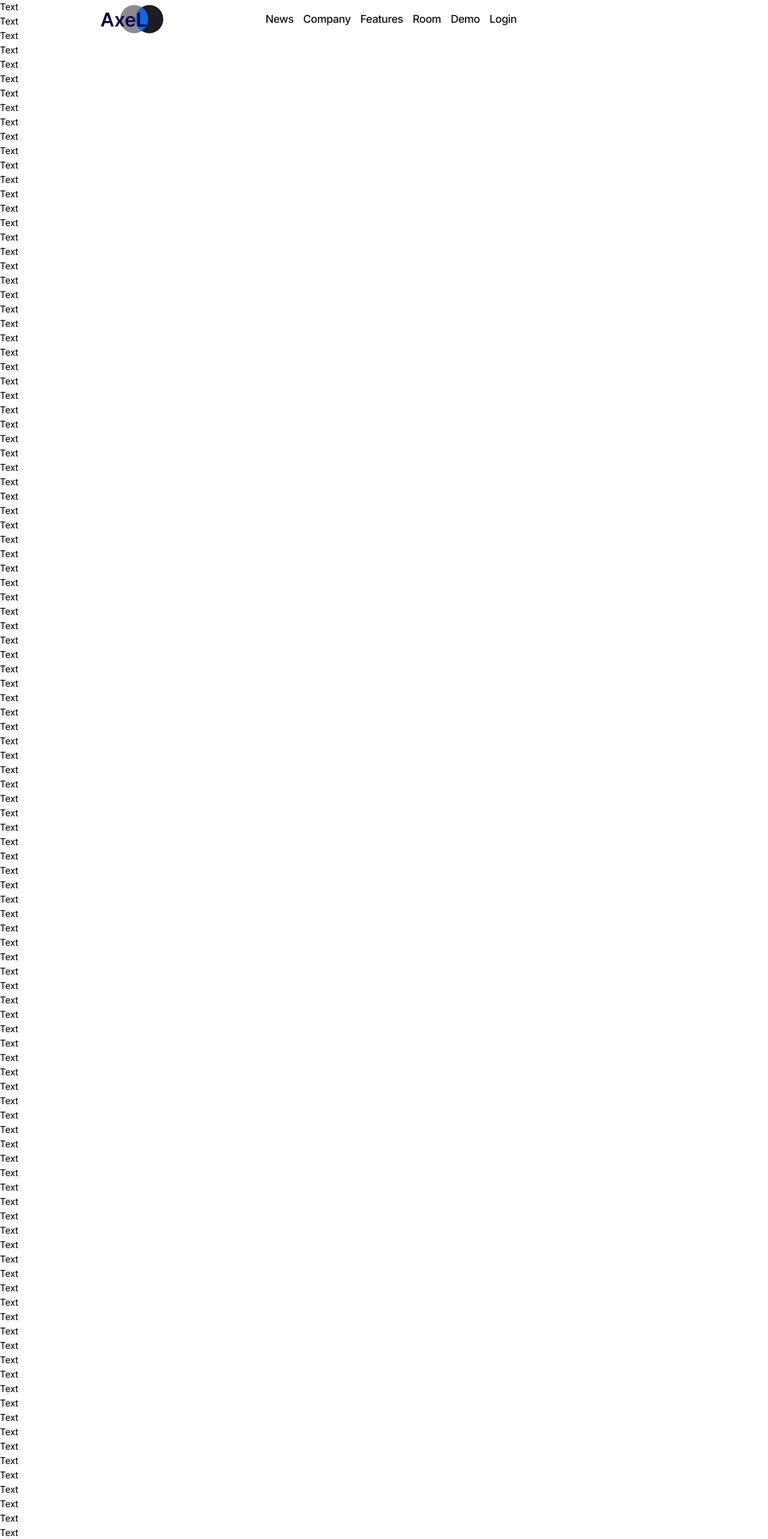
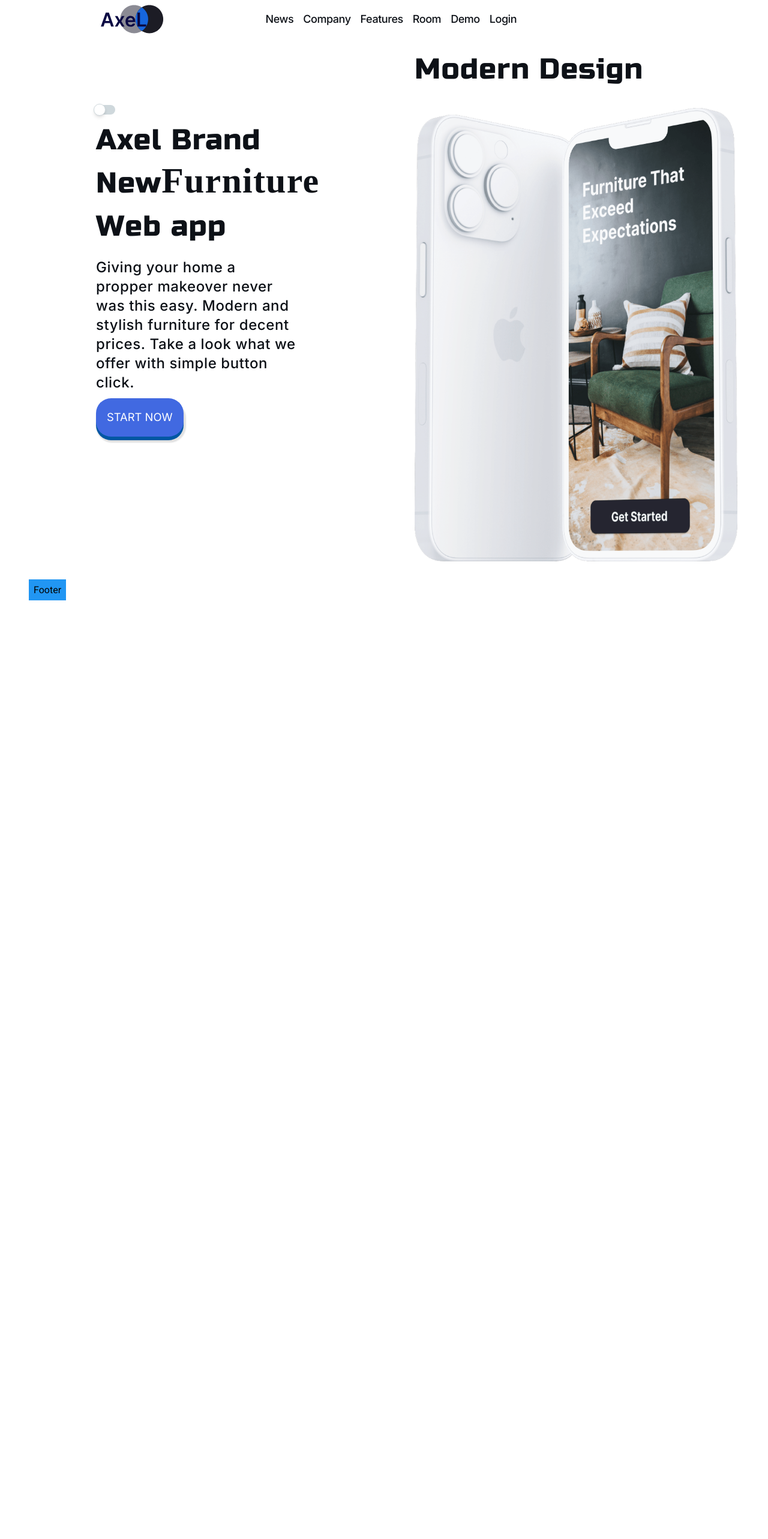
Before and after one commit to skshm-verma/Modern-Website, a React (Vite) app: page / in a window 1280 px wide. Shown: the top 2566 px of the page at 60% size. After the commit the page ends 1044 px from the top, so only its background shows below. Built offline with nearby package versions, Linux system fonts and the light colour scheme; a web font is replaced by a local one.

Commit message:
added a header section

```diff
--- a/src/App.jsx
+++ b/src/App.jsx
@@ -2,136 +2,13 @@
 import Navbar from './components/Navbar/Navbar'
 import './App.css'
 import Footer from './components/Footer/Footer'
+import Header from './components/Header/Header'
 
 function App() {
   return (
       <div>
         <Navbar/>
-        <p>Text</p>
-        <p>Text</p>
-        <p>Text</p>
-        <p>Text</p>
-        <p>Text</p>
-        <p>Text</p>
-        <p>Text</p>
-        <p>Text</p>
-        <p>Text</p>
-        <p>Text</p>
-        <p>Text</p>
-        <p>Text</p>
-        <p>Text</p>
-        <p>Text</p>
-        <p>Text</p>
-        <p>Text</p>
-        <p>Text</p>
-        <p>Text</p>
-        <p>Text</p>
-        <p>Text</p>
-        <p>Text</p>
-        <p>Text</p>
-        <p>Text</p>
-        <p>Text</p>
-        <p>Text</p>
-        <p>Text</p>
-        <p>Text</p>
-        <p>Text</p>
-        <p>Text</p>
-        <p>Text</p>
-        <p>Text</p>
-        <p>Text</p>
-        <p>Text</p>
-        <p>Text</p>
-        <p>Text</p>
-        <p>Text</p>
-        <p>Text</p>
-        <p>Text</p>
-        <p>Text</p>
-        <p>Text</p>
-        <p>Text</p>
-        <p>Text</p>
-        <p>Text</p>
-        <p>Text</p>
-        <p>Text</p>
-        <p>Text</p>
-        <p>Text</p>
-        <p>Text</p>
-        <p>Text</p>
-        <p>Text</p>
-        <p>Text</p>
-        <p>Text</p>
-        <p>Text</p>
-        <p>Text</p>
-        <p>Text</p>
-        <p>Text</p>
-        <p>Text</p>
-        <p>Text</p>
-        <p>Text</p>
-        <p>Text</p>
-        <p>Text</p>
-        <p>Text</p>
-        <p>Text</p>
-        <p>Text</p>
-        <p>Text</p>
-        <p>Text</p>
-        <p>Text</p>
-        <p>Text</p>
-        <p>Text</p>
-        <p>Text</p>
-        <p>Text</p>
-        <p>Text</p>
-        <p>Text</p>
-        <p>Text</p>
-        <p>Text</p>
-        <p>Text</p>
-        <p>Text</p>
-        <p>Text</p>
-        <p>Text</p>
-        <p>Text</p>
-        <p>Text</p>
-        <p>Text</p>
-        <p>Text</p>
-        <p>Text</p>
-        <p>Text</p>
-        <p>Text</p>
-        <p>Text</p>
-        <p>Text</p>
-        <p>Text</p>
-        <p>Text</p>
-        <p>Text</p>
-        <p>Text</p>
-        <p>Text</p>
-        <p>Text</p>
-        <p>Text</p>
-        <p>Text</p>
-        <p>Text</p>
-        <p>Text</p>
-        <p>Text</p>
-        <p>Text</p>
-        <p>Text</p>
-        <p>Text</p>
-        <p>Text</p>
-        <p>Text</p>
-        <p>Text</p>
-        <p>Text</p>
-        <p>Text</p>
-        <p>Text</p>
-        <p>Text</p>
-        <p>Text</p>
-        <p>Text</p>
-        <p>Text</p>
-        <p>Text</p>
-        <p>Text</p>
-        <p>Text</p>
-        <p>Text</p>
-        <p>Text</p>
-        <p>Text</p>
-        <p>Text</p>
-        <p>Text</p>
-        <p>Text</p>
-        <p>Text</p>
-        <p>Text</p>
-        <p>Text</p>
-        <p>Text</p>
+        <Header/>
         <Footer/>
       </div>
   )
--- /dev/null
+++ b/src/components/Header/Header.jsx
@@ -0,0 +1,43 @@
+import React from 'react'
+import { Switch } from "@material-tailwind/react";
+import headerImg from '../../assets/headerImage.png'
+
+const Header = () => {
+    return (
+        <div className='mx-auto pt-16'>
+            <div className='grid grid-cols-2 justify-items-center items-center'>
+                <div className='w-4/5 pl-24'>
+                    <Switch />
+                    <h1
+                        className='text-5xl font-russo font-medium no-underline align-middle tracking-wide normal-case leading-normal text-dark'>
+                        Axel Brand New
+                        <span className='text-6xl text-dark font-petitForma font-bold'>Furniture</span>
+                        {" "}Web app
+                    </h1>
+                    <div className='mt-4'>
+                        <p className='w-4/5 font-inter font-medium no-underline align-middle tracking-wide normal-case text-2xl text-dark'>
+                            Giving your home a propper makeover never was this easy. Modern
+                            and stylish furniture for decent prices. Take a look what we offer
+                            with simple button click.
+                        </p>
+                    </div>
+                    <div className='pb-20'>
+                        <button className='pushable mt-4'>
+                            <span className='front'>Start Now</span>
+                        </button>
+                    </div>
+                </div>
+                <div className='mt-4'>
+                    <div className='text-5xl pb-4 font-russo font-medium no-underline align-middle tracking-wide normal-case leading-normal text-dark'>
+                        Modern Design
+                    </div>
+                    <img
+                     className='h-[756px] w-full bg-no-repeat relative z-10 header rounded-xl'
+                     src={headerImg} alt="header-phone" />
+                </div>
+            </div>
+        </div>
+    )
+}
+
+export default Header
--- a/src/index.css
+++ b/src/index.css
@@ -6,3 +6,51 @@
 @tailwind base;
 @tailwind components;
 @tailwind utilities;
+
+@layer utilities {
+    .pushable{
+        background : hsl(208deg 100% 32%);
+        border-radius: 25px;
+        border: none;
+        position: relative;
+        color: #fff;
+        text-transform: uppercase;
+        font-family: "Inter";
+        padding: 0px;
+        box-shadow: 2px 2px 2px 2px rgba(0,0,0,0.12);
+        cursor:pointer;
+        outline-offset: 2px;
+    }
+
+    .front{
+        display: block;
+        padding: 18px;
+        border-radius: 25px;
+        font-size: 1.15rem;
+        background: #4169e1;
+        color: white;
+        font-family: "Inter";
+        transform: translateY(-6px);
+    }
+
+    .pushable:active .front {
+        transform: translateY(-2px);
+    }
+
+    .header{
+        animation: bounce 4s linear infinite;
+    }
+
+    @keyframes bounce{
+        0% {
+            transform: translateY(-20px);
+        }
+        50% {
+            transform: translateY(20px);
+        }
+        100% {
+            transform: translateY(-20px);
+        }
+    }
+
+}
```
